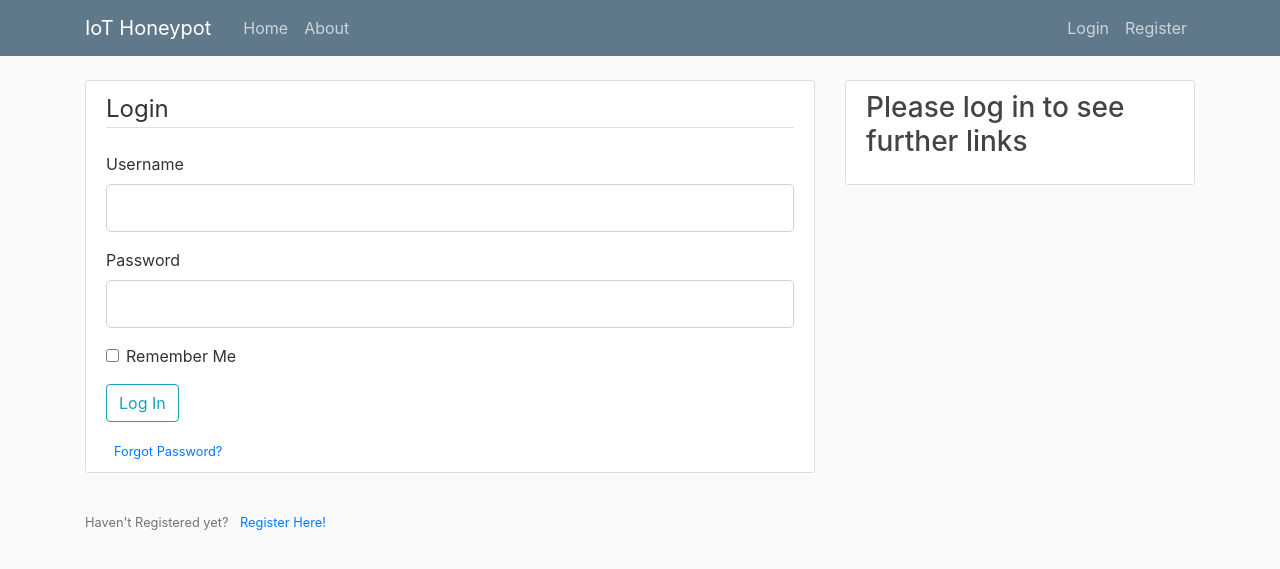
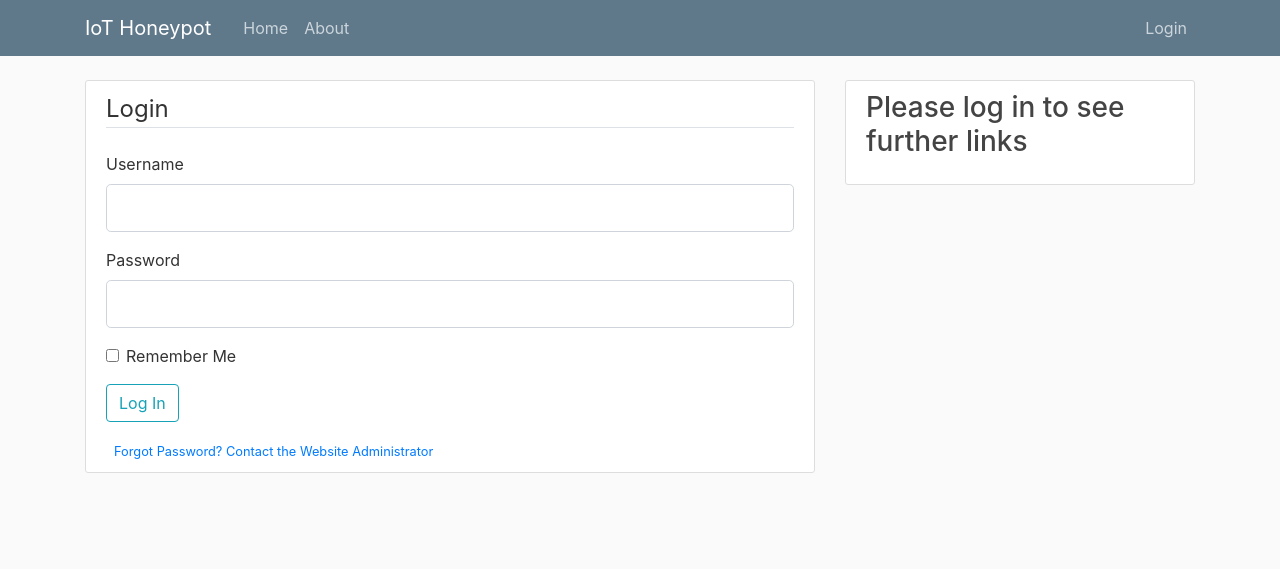
Before and after one commit to Raigridas/IoT-Framework, a Flask app: page /login in a window 1280 px wide. Shown: the top 569 px of the page. Run offline with Flask 2, Linux system fonts and the light colour scheme; parts of the project's set-up code (start-up, migrations or seed data) failed here and were passed over; some libraries are stand-ins or nearby versions.

Commit message:
Add files via upload

```diff
--- a/Flask/IoT_Web/__init__.py
+++ b/Flask/IoT_Web/__init__.py
@@ -2,6 +2,7 @@ from flask import Flask
 from flask_sqlalchemy import SQLAlchemy
 from flask_bcrypt import Bcrypt
 from flask_login import LoginManager
+from flask_migrate import Migrate
 
 app = Flask(__name__) #specifies that this is the current file and will be represented as a web application
 app.config['SECRET_KEY'] = '3c2eab0b2ecdd09ea4c573165565c5fb' #generated using secrets.token_hex(16) command from python console, used to protect cookies from XSS Forgery attacks
@@ -12,4 +13,7 @@ login_manager = LoginManager(app) #handles sessions
 login_manager.login_view = 'login' #when trying to access a page that requires you to be logged in, the user will be redirected to the login page
 login_manager.login_message_category = 'info' #info is a bootstrap class which displays an alert
 
+db.init_app(app)
+migrate = Migrate(app, db, render_as_batch=True)
+
 from IoT_Web import routes #need to import after app variable, else run into circular imports error (two or more modules depend on each other)
--- a/Flask/IoT_Web/forms.py
+++ b/Flask/IoT_Web/forms.py
@@ -29,7 +29,6 @@ class LoginForm(FlaskForm):
     remember = BooleanField('Remember Me') #stay logged in after closing browser, using secure cookies
     submit = SubmitField('Log In')
 
-
 class UpdateAccountForm(FlaskForm):
     username = StringField('Username', validators=[DataRequired(), Length(min=2, max=20)])
     email = StringField('Email', validators=[DataRequired(), Email()])
@@ -48,10 +47,12 @@ class UpdateAccountForm(FlaskForm):
             if user:
                 raise ValidationError('That email is taken. Please choose a different one.')
 
+
 class PostForm(FlaskForm):
     title = StringField('Title', validators=[DataRequired()])
     content = TextAreaField('Content', validators=[DataRequired()])
     submit = SubmitField('Post')
+
 
 class CreateIntance(FlaskForm):
     image_id = StringField('Image ID', validators=[DataRequired()])
--- a/Flask/IoT_Web/routes.py
+++ b/Flask/IoT_Web/routes.py
@@ -6,7 +6,6 @@ from IoT_Web import app, db, bcrypt
 from IoT_Web.forms import RegistrationForm, LoginForm, UpdateAccountForm, PostForm, CreateIntance
 from IoT_Web.models import User, Post
 from flask_login import login_user, current_user, logout_user, login_required
-
 
 @app.route("/") #specifies the default page
 @app.route("/home")
@@ -20,9 +19,8 @@ def about():
     return render_template('about.html')
 
 @app.route("/register", methods=['GET', 'POST'])
+@login_required
 def register():
-    if current_user.is_authenticated: #if the current user is authenticated then redirect them to the home page if they go to the login or register page
-        return redirect(url_for('home'))
     form = RegistrationForm()
     if form.validate_on_submit(): #after submiting a register form
         hashed_password = bcrypt.generate_password_hash(form.password.data).decode('utf-8') #hash the password and decode it into string
@@ -30,7 +28,7 @@ def register():
         db.session.add(user) #adding new user to the database
         db.session.commit() #commiting this change to the database
         flash('Your account was successfully created', 'success') #show message Account created for + username of the account created if successful (success category)
-        return redirect(url_for('login')) #after successfully creating an account redirect the user to the home page
+        return redirect(url_for('login')) #after successfully creating an account redirect the user to the login page
     return render_template('register.html', form=form)
 
 @app.route("/login", methods=['GET', 'POST'])
@@ -137,7 +135,3 @@ def delete_post(post_id):
 def create_instance():
     form = CreateIntance()
     return render_template('create_instance.html', form=form)
-
-@app.route("/scan")
-def scan():
-    return render_template('scan.html')
--- a/Flask/IoT_Web/templates/account.html
+++ b/Flask/IoT_Web/templates/account.html
@@ -10,8 +10,6 @@
           <p class="text-secondary">{{ current_user.email }}</p>
         </div>
       </div>
-
-        <!-- The same as register.html page with a few tweaks -->
 
         <form method="POST" action="" enctype="multipart/form-data">
             {{ form.hidden_tag() }}
@@ -49,7 +47,7 @@
                     {{ form.picture(class="form-control-file") }} <!-- bootstrap class -->
                     {% if form.picture.errors %}
                         {% for error in form.picture.errors %}
-                            <span class="text-danger">{{ error }}</span></br> <!-- text-danger outlines the text in red color -->
+                            <span class="text-danger">{{ error }}</span> <!-- text-danger outlines the text in red color -->
                         {% endfor %}
                     {% endif %}
                 </div>
--- a/Flask/IoT_Web/templates/login.html
+++ b/Flask/IoT_Web/templates/login.html
@@ -48,16 +48,10 @@
             </div>
             <div>
                 <small class="text-muted ml-2">
-                    <a href="#">Forgot Password?</a> <!-- dummy link # -->
+                    <a href="/about">Forgot Password? Contact the Website Administrator</a> <!-- dummy link  # -->
                 </small>
             </div>
-    </form>
-    </div>
-    <div class="boder-top pt-3">
-        <small class="text-muted"> <!-- fades out the text a little bit -->
-            Haven't Registered yet? <a class="ml-2" href="{{ url_for('register') }}">Register Here!</a> <!-- ml-2 = margin-left 2 units -->
-        </small>
-
+        </form>
     </div>
 
 {% endblock %}
--- a/Flask/IoT_Web/templates/register.html
+++ b/Flask/IoT_Web/templates/register.html
@@ -73,11 +73,5 @@
             </div>
     </form>
     </div>
-    <div class="boder-top pt-3">
-        <small class="text-muted"> <!-- fades out the text a little bit -->
-            Already Have An Account? <a class="ml-2" href="{{ url_for('login') }}">Sign In</a> <!-- ml-2 = margin-left 2 units -->
-        </small>
-
-    </div>
 
 {% endblock %}
--- a/Flask/IoT_Web/templates/template.html
+++ b/Flask/IoT_Web/templates/template.html
@@ -31,7 +31,7 @@
 
             <!-- Navbar Right Side -->
             <div class="navbar-nav">
-                {% if current_user.is_authenticated %} <!-- if the user is logged in then display the logout menu -->
+                {% if current_user.is_authenticated %} <!-- if the user is logged in then display the logout menu, determines if the user is logged in -->
                     <!-- <a class="nav-item dropdown nav-link dropdown-toggle" href="#" id="navbarDropdown" role="button" data-toggle="dropdown" aria-haspopup="true" aria-expanded="false">Options</a> Bootstrap Navbar Documentation -->
                     <div class="dropdown-menu" aria-labelledby="navbarDropdown">
                         <a class="dropdown-item" href="{{ url_for('create_instance') }}">Create Instance</a>
@@ -39,9 +39,11 @@
                     <a class="nav-item nav-link" href="{{ url_for('new_post') }}">New Post</a>
                     <a class="nav-item nav-link" href="{{ url_for('account') }}">Account</a>
                     <a class="nav-item nav-link" href="{{ url_for('logout') }}">Logout</a>
+                    {% if current_user.id == 1%}
+                    <a class="nav-item nav-link" href="{{ url_for('register') }}">Register</a>
+                    {% endif %}
                     {% else %} <!-- else show the normal menu -->
                   <a class="nav-item nav-link" href="{{ url_for('login') }}">Login</a>
-                  <a class="nav-item nav-link" href="{{ url_for('register') }}">Register</a>
                 {% endif %}
             </div>
           </div>
@@ -52,7 +54,7 @@
 <main role="main" class="container">
     <div class="row">
         <div class="col-md-8">
-            {% with message = get_flashed_messages(with_categories=true) %} <!-- Display flashed messages -->
+            {% with messages = get_flashed_messages(with_categories=true) %} <!-- Display flashed messages -->
                 {% if messages %} <!-- if messages are not empty and there are messages to display -->
                     {% for category, message in messages %} <!-- if there is a message then its located in messages -->
                         <div class="alert alert-{{ category }}">
```
Also changed, not shown: Flask/IoT_Web/admin.py (added, +27 -0 lines), Flask/IoT_Web/models.py (+31 -1 lines), Flask/IoT_Web/site.db, Flask/IoT_Web/templates/home.html (line endings or trailing spaces).
